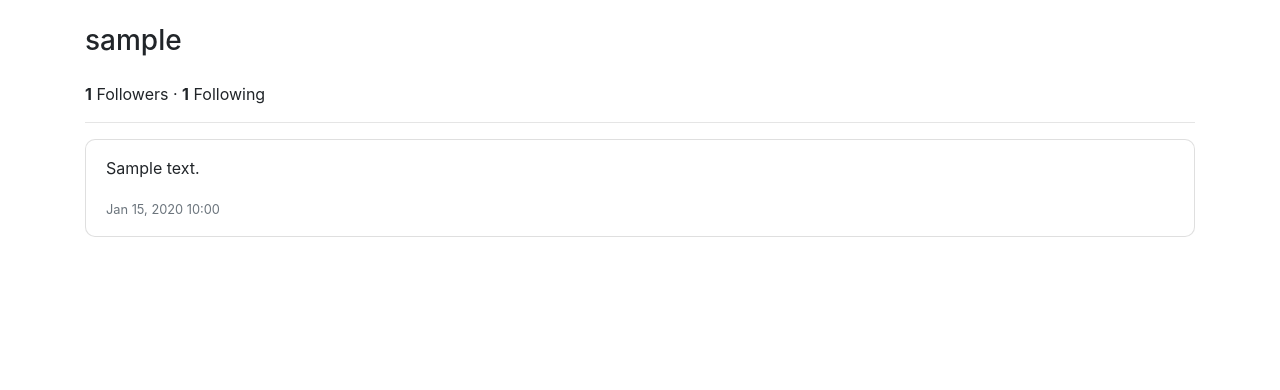
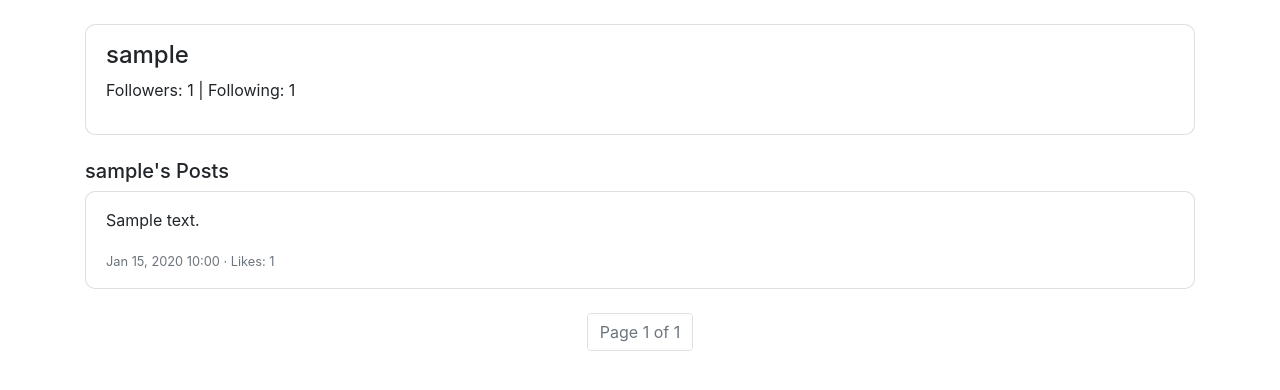
Before and after one commit to iygeal/network, a Django app: a page that uses project4/network/templates/network/profile.html in a window 1280 px wide. Shown: the part 56-446 px from the top of the page. Run offline with Django 3.2, Linux system fonts and the light colour scheme; a user stored in the database is signed in; tables that the repository leaves empty hold one stand-in row (values such as "Sample post"); some libraries are stand-ins or nearby versions.

Commit message:
Added pagination to views and templates of index, following and profile

```diff
--- a/project4/network/templates/network/profile.html
+++ b/project4/network/templates/network/profile.html
@@ -2,39 +2,62 @@
 
 {% block body %}
 <div class="container mt-4">
-
-  <div class="d-flex justify-content-between align-items-center mb-3">
-    <h3>{{ profile_user.username }}</h3>
+  <div class="card mb-4">
+    <div class="card-body">
+      <h4>{{ profile_user.username }}</h4>
+      <p>
+        Followers: {{ followers_count }} |
+        Following: {{ following_count }}
+      </p>
 
       {% if user.is_authenticated and user != profile_user %}
         <form action="{% url 'toggle_follow' profile_user.username %}" method="post">
           {% csrf_token %}
           {% if is_following %}
-          <button type="submit" class="btn btn-outline-danger btn-sm">Unfollow</button>
+            <button type="submit" class="btn btn-outline-danger">Unfollow</button>
           {% else %}
-          <button type="submit" class="btn btn-outline-primary btn-sm">Follow</button>
+            <button type="submit" class="btn btn-outline-primary">Follow</button>
           {% endif %}
         </form>
       {% endif %}
     </div>
+  </div>
 
-  <p><strong>{{ followers_count }}</strong> Followers ·
-     <strong>{{ following_count }}</strong> Following</p>
+  <h5>{{ profile_user.username }}'s Posts</h5>
 
-  <hr>
-
-  {% if posts %}
-    {% for post in posts %}
+  {% if page_obj %}
+    {% for post in page_obj %}
     <div class="card mb-3">
       <div class="card-body">
         <p class="card-text">{{ post.content }}</p>
-        <small class="text-muted">{{ post.timestamp|date:"M d, Y H:i" }}</small>
+        <small class="text-muted">{{ post.timestamp|date:"M d, Y H:i" }} · Likes: {{ post.likes.count }}</small>
       </div>
     </div>
     {% endfor %}
+
+    <!-- Pagination controls -->
+    <nav aria-label="Profile page navigation">
+      <ul class="pagination justify-content-center mt-4">
+        {% if page_obj.has_previous %}
+          <li class="page-item">
+            <a class="page-link" href="?page={{ page_obj.previous_page_number }}">Previous</a>
+          </li>
+        {% endif %}
+
+        <li class="page-item disabled">
+          <a class="page-link">Page {{ page_obj.number }} of {{ page_obj.paginator.num_pages }}</a>
+        </li>
+
+        {% if page_obj.has_next %}
+          <li class="page-item">
+            <a class="page-link" href="?page={{ page_obj.next_page_number }}">Next</a>
+          </li>
+        {% endif %}
+      </ul>
+    </nav>
+
   {% else %}
     <p>No posts yet.</p>
   {% endif %}
-
 </div>
 {% endblock %}
--- a/project4/network/views.py
+++ b/project4/network/views.py
@@ -99,38 +99,48 @@ def new_post(request):
         return HttpResponseRedirect(reverse("index"))
 
 
+@login_required
 def profile(request, username):
     """
-    Renders a profile page for a given user.
+    Displays the profile of the given user, including their posts and follower / following counts.
 
-    Retrieves the user's posts, followers count, following count, and
-    determines if the current user is following this profile.
+    If the current user is not authenticated, redirect to the index page.
+    If the current user is authenticated but not following the given user, render the 'toggle_follow' form.
+    If the current user is authenticated and following the given user, render the 'toggle_follow' form with the 'Unfollow' button.
 
     Args:
         request: The request object.
-        username: The username of the user to render the profile for.
+        username: The username of the user to display the profile of.
 
     Returns:
         A rendered HttpResponse containing the profile information.
     """
     profile_user = get_object_or_404(User, username=username)
-    posts = Post.objects.filter(author=profile_user)
 
-    # Followers and following counts
-    followers_count = profile_user.followers.count()
-    following_count = profile_user.following.count()
+    # All posts by this user (newest first)
+    posts = Post.objects.filter(author=profile_user).order_by("-timestamp")
 
-    # Determine if current user follows this profile
+    # Paginate posts
+    paginator = Paginator(posts, 10)
+    page_number = request.GET.get("page")
+    page_obj = paginator.get_page(page_number)
+
+    # Follower / following counts
+    followers_count = Follow.objects.filter(following=profile_user).count()
+    following_count = Follow.objects.filter(follower=profile_user).count()
+
+    # Check if current user already follows this profile
     is_following = False
     if request.user.is_authenticated and request.user != profile_user:
-        is_following = Follow.objects.filter(follower=request.user, following=profile_user).exists()
+        is_following = Follow.objects.filter(
+            follower=request.user, following=profile_user).exists()
 
     return render(request, "network/profile.html", {
         "profile_user": profile_user,
-        "posts": posts,
         "followers_count": followers_count,
         "following_count": following_count,
-        "is_following": is_following
+        "is_following": is_following,
+        "page_obj": page_obj,
     })
 
 
@@ -162,13 +172,23 @@ def toggle_follow(request, username):
 
 @login_required
 def following(request):
-    # Get all users that the current user follows
-    followed_users = request.user.following.values_list("following", flat=True)
+    # Get all users the current user follows
+    """
+    Displays a feed of posts from all users that the current user follows.
 
-    # Get posts only from those users
-    posts = Post.objects.filter(
-        author__in=followed_users).order_by("-timestamp")
+    Returns:
+        A rendered HttpResponse containing the followed users' posts.
+    """
+    followed_users = Follow.objects.filter(follower=request.user).values_list("following", flat=True)
+
+    # Get posts from those users only
+    posts = Post.objects.filter(author__in=followed_users).order_by("-timestamp")
+
+    # Paginate
+    paginator = Paginator(posts, 10)
+    page_number = request.GET.get("page")
+    page_obj = paginator.get_page(page_number)
 
     return render(request, "network/following.html", {
-        "posts": posts
+        "page_obj": page_obj
     })
```
Also changed, not shown: project4/network/templates/network/following.html (+35 -10 lines). Lines whose indentation alone changed are shown as unchanged.
